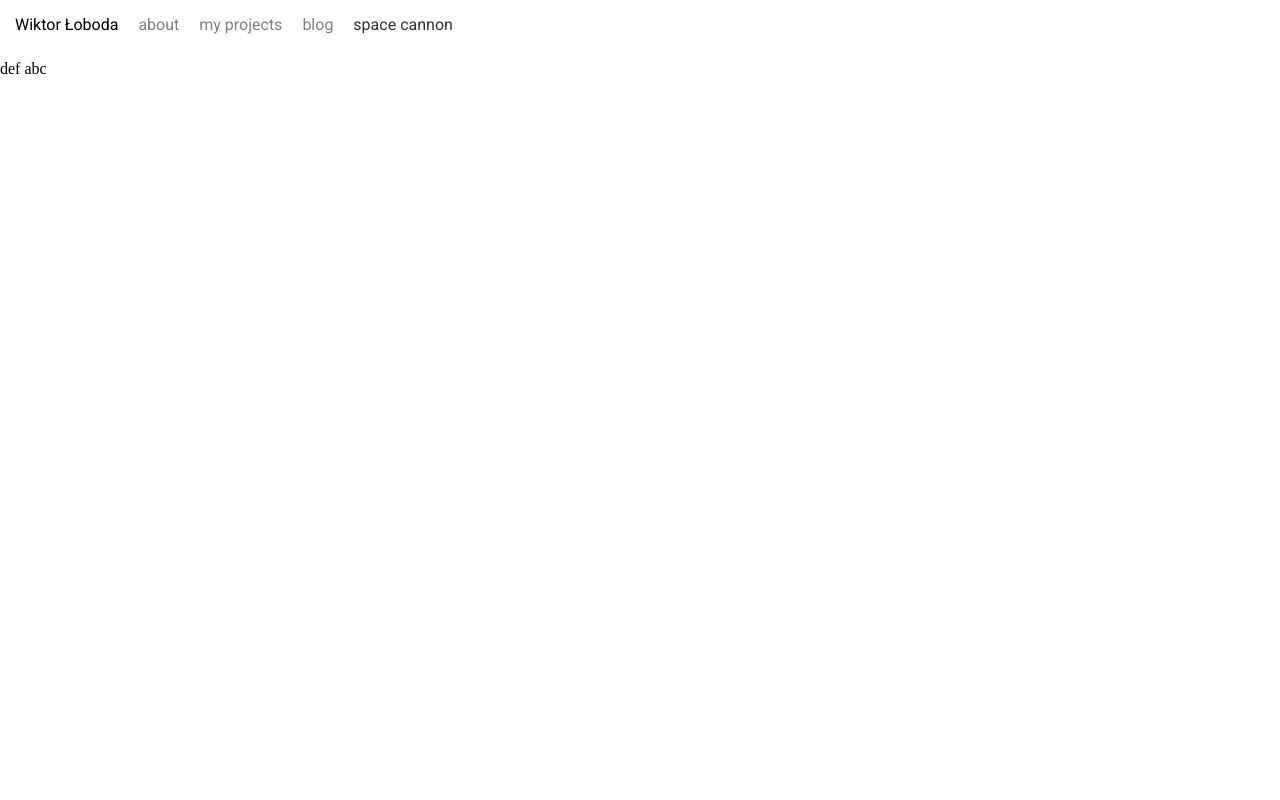
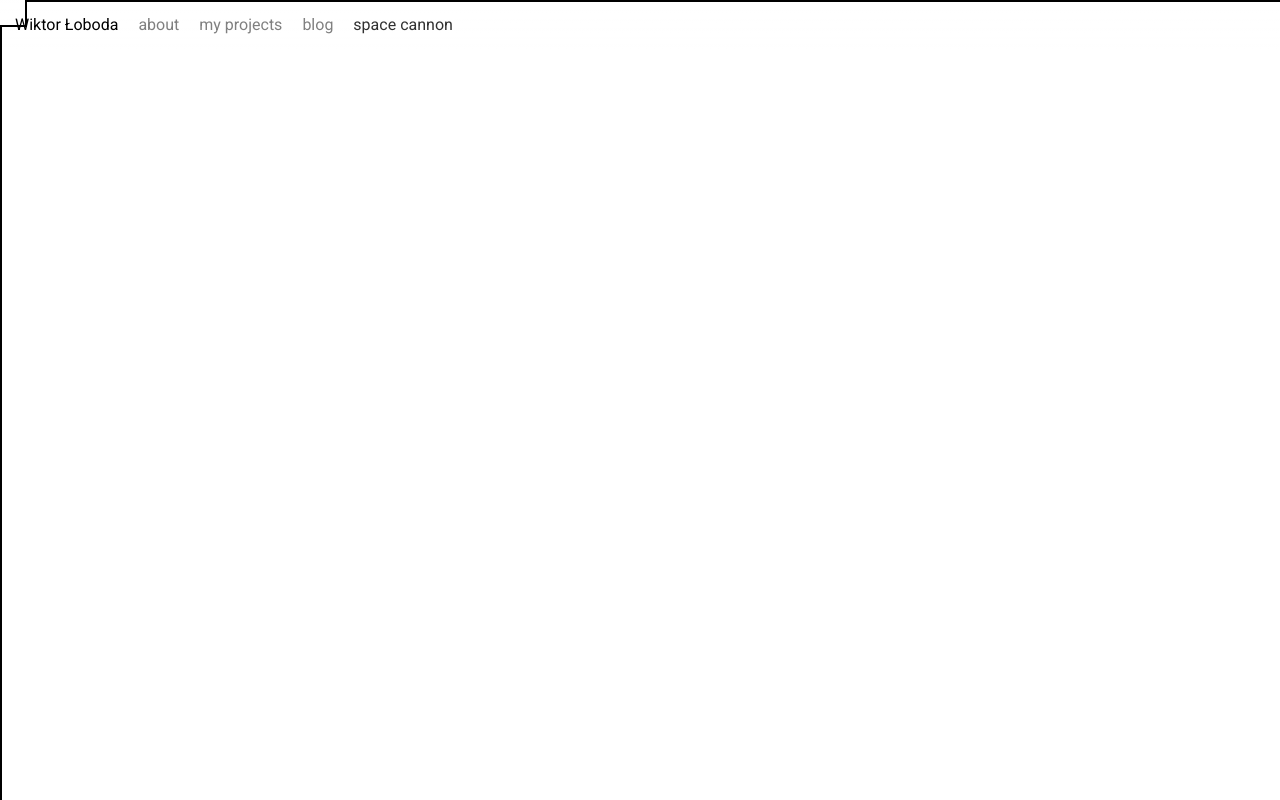
Before and after one commit to wiklob/portfolio, a React (Vite) app: page /spacecannon in a window 1280 px wide. Built offline with nearby package versions, Linux system fonts and the light colour scheme.

Commit message:
spacecannon - aim system working

```diff
--- a/src/Spacecannon.tsx
+++ b/src/Spacecannon.tsx
@@ -1,7 +1,50 @@
-function Spacecannon () {
+import { useState, useEffect } from 'react';
+
+function useMousePosition() {
+    const [position, setPosition] = useState({x: 0, y:0});
+
+    useEffect(() => {
+        const updatePosition = (e: MouseEvent) => {
+            setPosition({ x: e.clientX, y: e.clientY});
+        };
+        window.addEventListener('mousemove', updatePosition)
+    }, [])
+
+    return position
+}
+
+function Spacecannon() {
+    const position = useMousePosition();
     return (
-        <a> def abc </a>
-    )
+        <div>
+            <div className="spacecannon-aim" style={{
+            left: position.x,
+            top: position.y
+            }}
+            />
+            <div className="spacecannon-aim-north" style={{
+            left: position.x,
+            top: position.y
+            }}
+            />
+            <div className="spacecannon-aim-south" style={{
+            left: position.x,
+            top: position.y
+            }}
+            />
+            <div className="spacecannon-aim-east" style={{
+            left: position.x,
+            top: position.y
+            }}
+            />
+            <div className="spacecannon-aim-west" style={{
+            left: position.x,
+            top: position.y
+            }}
+            />
+        </div>
+    );
+
 }
 
 export default Spacecannon
--- a/src/components/HomeNewHero.tsx
+++ b/src/components/HomeNewHero.tsx
@@ -5,5 +5,4 @@ function HomeNewHero() {
         </div>
     )
 }
-
 export default HomeNewHero
--- a/src/style.css
+++ b/src/style.css
@@ -1,4 +1,63 @@
-.columns {
+.spacecannon-aim {
+    position: fixed;
+    width: 50px;
+    height: 50px;
+    border-style: solid;
+    border-color: black;
+    border-width: 2px;
+    pointer-events: none;
+    transform: translate(-50%, -50%);
+    z-index: 9999;
+}
+
+.spacecannon-aim-north {
+    position: fixed;
+    width: 0px;
+    height: 100vh;
+    border-style: solid;
+    border-color: black;
+    border-width: 0 2px 0 0;
+    pointer-events: none;
+    transform: translate(0, calc(-100% - 25px));
+    z-index: 9999;
+}
+
+.spacecannon-aim-south {
+    position: fixed;
+    width: 0px;
+    height: 100vh;
+    border-style: solid;
+    border-color: black;
+    border-width: 0 2px 0 0;
+    pointer-events: none;
+    transform: translate(0, 25px);
+    z-index: 9999;
+}
+
+.spacecannon-aim-east {
+    position: fixed;
+    width: 100vw;
+    height: 0px;
+    border-style: solid;
+    border-color: black;
+    border-width: 2px 0 0 0;
+    pointer-events: none;
+    transform: translate(25px, 0);
+    z-index: 9999;
+}
+
+.spacecannon-aim-west {
+    position: fixed;
+    width: 100vw;
+    height: 0px;
+    border-style: solid;
+    border-color: black;
+    border-width: 2px 0 0 0;
+    pointer-events: none;
+    transform: translate(calc(-100% - 25px), 0);
+}
+
+columns {
     display: flex;
     flex-direction: row;
     background-color: transparent;
```
